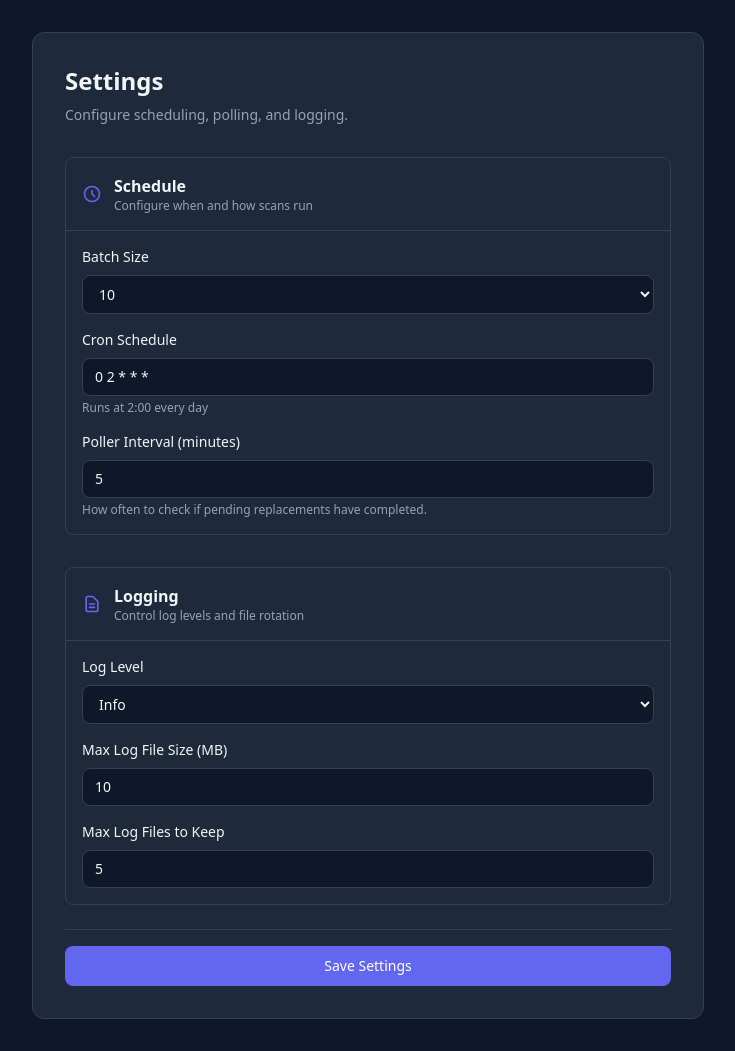
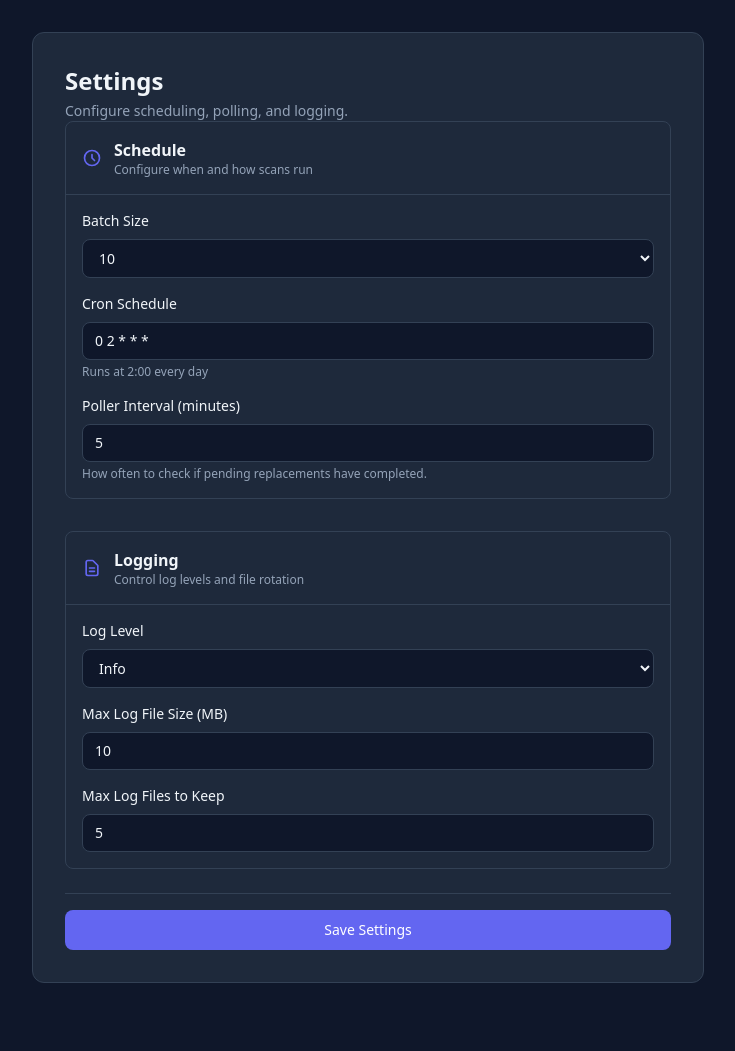
Before and after one commit to PLEXEUM/resizarr, a FastAPI app: page /settings in a window 1280 px wide. Shown: the part 63-1114 px from the top of the page, without its empty margins (272-1007 px from the left). After the commit the page ends 1046 px from the top, so only its background shows below. Run offline with FastAPI, Linux system fonts and the light colour scheme; data that the repository does not hold is empty; parts of the project's set-up code (start-up, migrations or seed data) failed here and were passed over; some libraries are stand-ins or nearby versions.

Commit message:
style: fix settings header spacing to match rules page (remove extra margins)

```diff
--- a/app/web/templates/settings.html
+++ b/app/web/templates/settings.html
@@ -27,8 +27,8 @@ input:focus, select:focus, textarea:focus {
 
 <div class="max-w-2xl mx-auto">
     <div class="card rounded-xl p-8">
-        <h1 class="text-2xl font-bold mb-2">Settings</h1>
-        <p class="text-sm mb-8" style="color: var(--text-secondary)">
+        <h1 class="text-2xl font-bold mb-1">Settings</h1>
+        <p class="text-sm" style="color: var(--text-secondary)">
             Configure scheduling, polling, and logging.
         </p>
 
```
